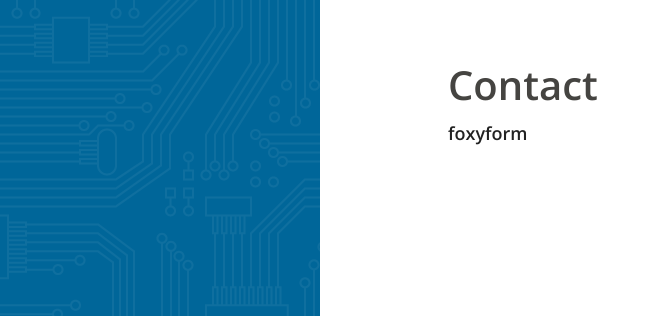
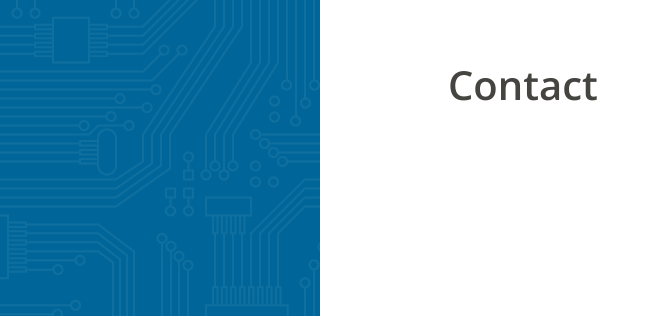
Before and after one commit to jpdias/jpdias.github.io, a Jekyll site: the page built from contact.html, in a window 1280 px wide. Shown: the top 316 px of the page, without its empty margins (0-660 px from the left). Built offline with Jekyll 4.4.1, drawn with Linux system fonts in a browser that asks for light colours; Markdown is read by kramdown in place of the engine named in the settings.

Commit message:
correct form

```diff
--- a/contact.html
+++ b/contact.html
@@ -8,7 +8,7 @@ title: Contact
   <h1 class="page-title">Contact</h1>
 
 	<!-- Do not change the code! -->
-	<a id="foxyform_embed_link_518727" href="http://www.foxyform.com/">foxyform</a>
+
 	<script type="text/javascript">
 	(function(d, t){
 	   var g = d.createElement(t),
```
